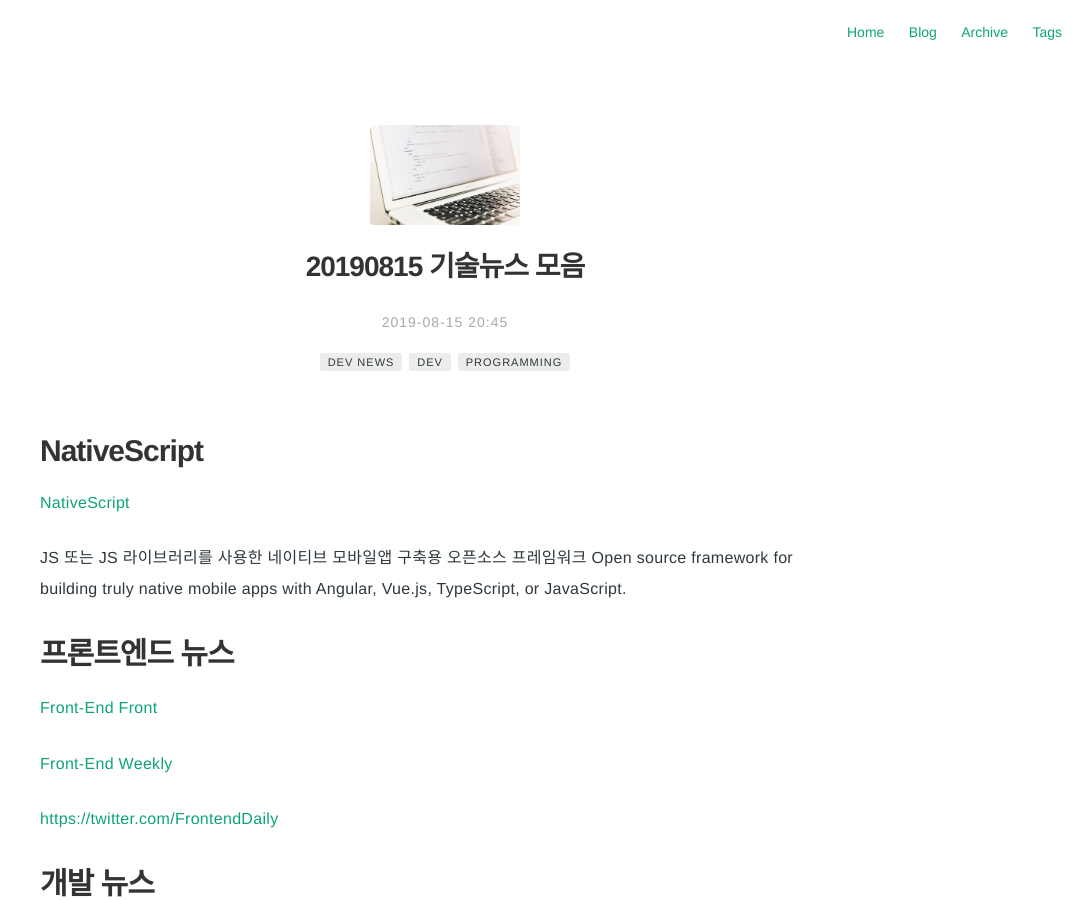
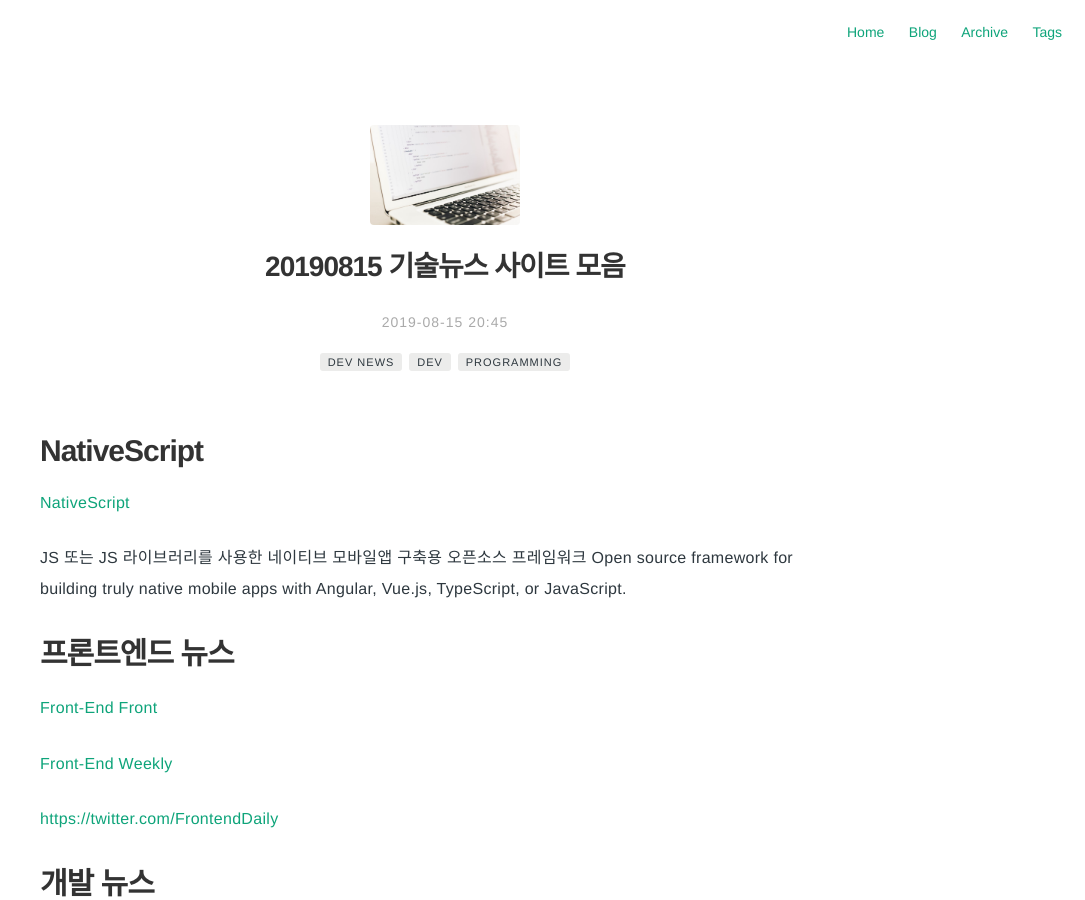
Before and after one commit to Pie001/pie001.github.io, a Jekyll site: the page built from _posts/2019-08-15-0064.md, in a window 1280 px wide and 900 px high. Shown: the whole window, without its empty margins (195-1280 px from the left). Built offline with Jekyll 4.4.1, drawn with Linux system fonts in a browser that asks for light colours; comment, search, counter and statistics services are not loaded.

Commit message:
Update 2019-08-15-0064.md

```diff
--- a/_posts/2019-08-15-0064.md
+++ b/_posts/2019-08-15-0064.md
@@ -1,5 +1,5 @@
 ---
-title: 20190815 기술뉴스 모음
+title: 20190815 기술뉴스 사이트 모음
 layout: post
 date:  2019-08-15 20:45
 image: /assets/images/post_header.jpg
@@ -13,7 +13,7 @@ tag:
 - programming
 category: blog
 author: pie
-description: 20190815 기술뉴스 모음
+description: 20190815 기술뉴스 사이트 모음
 ---
 
 # NativeScript
```
